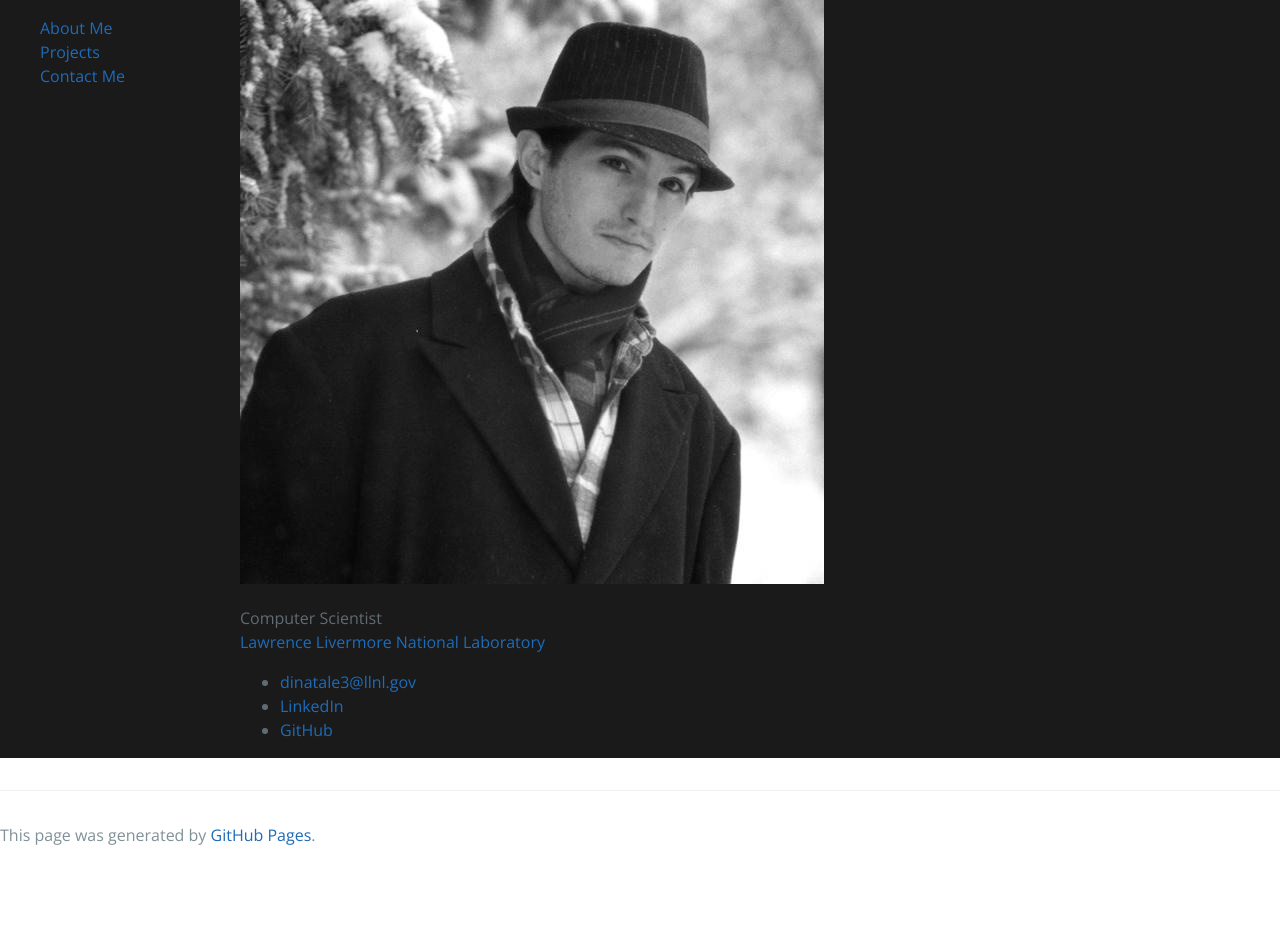
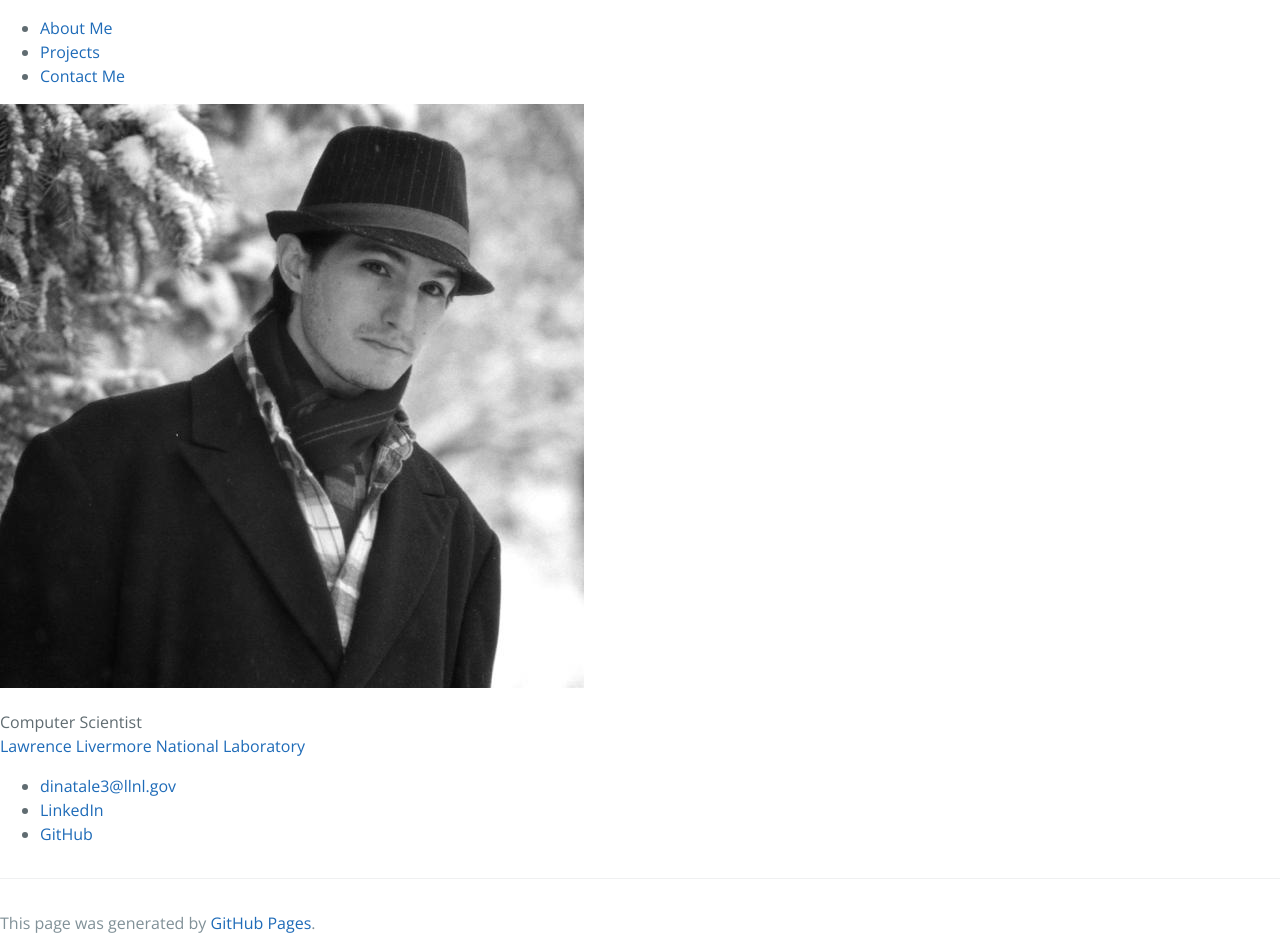
Before and after one commit to FrankD412/frankd412.github.io, a Jekyll site: the page built from index.html, in a window 1280 px wide. Built offline with Jekyll 4.4.1, drawn with Linux system fonts in a browser that asks for light colours; before the commit the page ends 900 px from its top, so only the background shows below that.

Commit message:
Stylesheet test.

```diff
--- a/assets/css/style.scss
+++ b/assets/css/style.scss
@@ -4,12 +4,14 @@
 @import 'jekyll-theme-cayman';
 
 div.default-content {
-    display: grid;
-    grid-template-columns: 15em auto;
-    background-color: $content-bg-color;
+    div {
+        display: grid;
+        grid-template-columns: 15% auto;
+        background-color: $content-bg-color;
+    }
 }
 
-.navigation {
+li section.navigation {
     section {
         background-color: $nav-bg-color;
     }
@@ -25,7 +27,7 @@ div.default-content {
     }
 }
 
-.content {
+section.content {
     section {
         display: block;
     }
```
